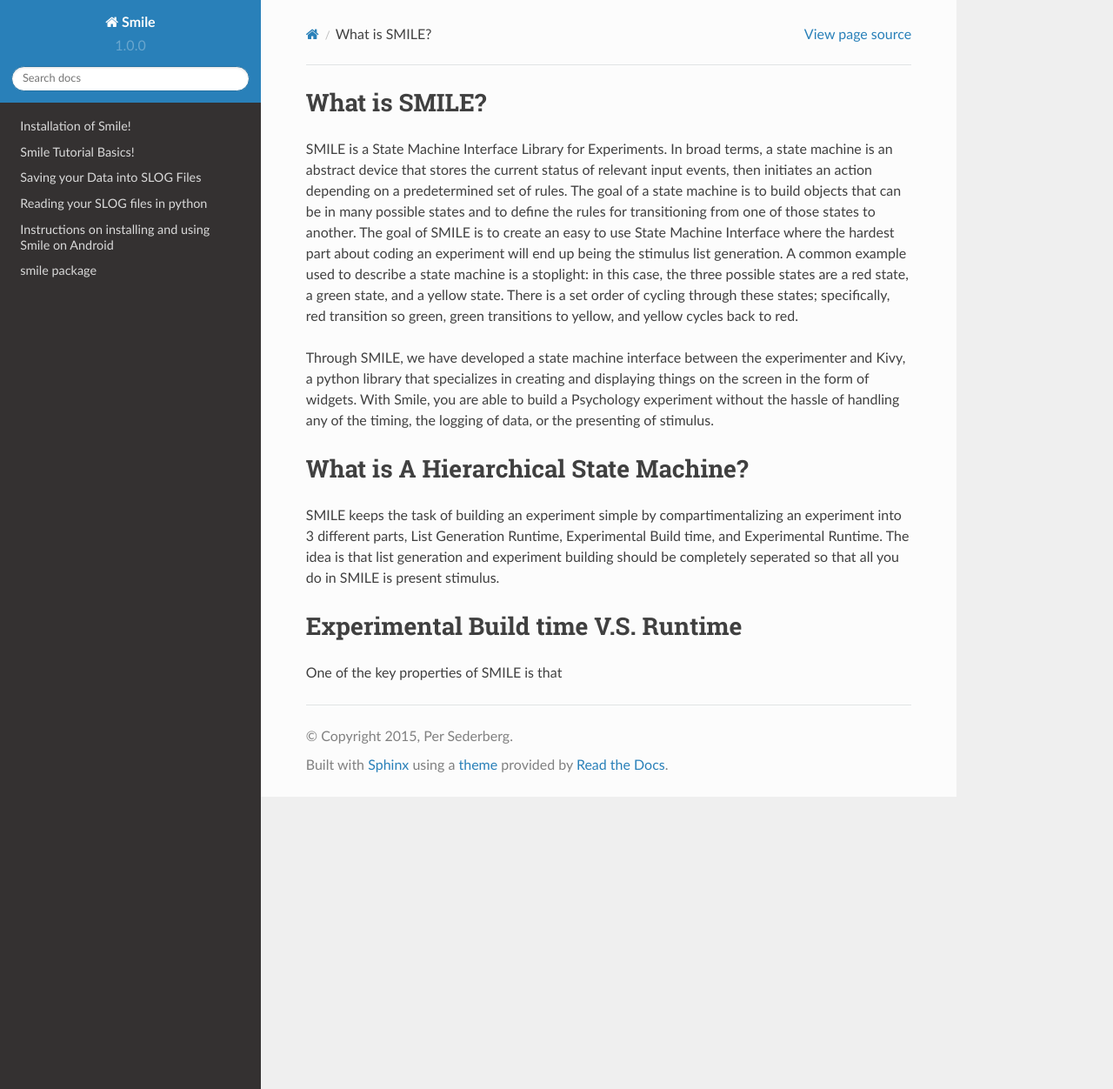
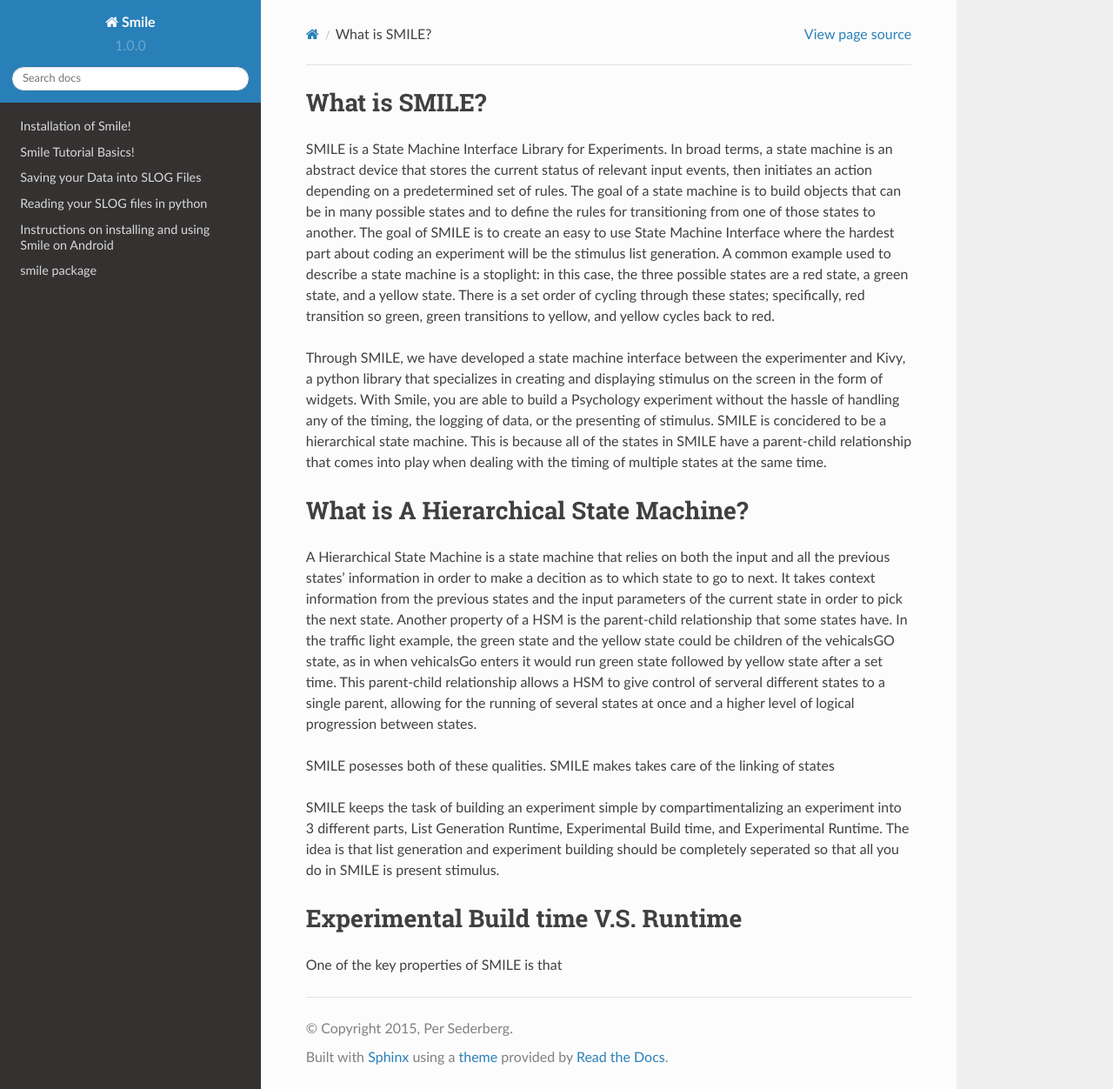
Before and after one commit to compmem/smile, a Sphinx documentation site: the page built from docs/source/how_to_smile.rst, in a window 1280 px wide and 1252 px high. Shown: the whole window at 87% size. Built offline with Sphinx 7.4.7 and the Read the Docs theme 2.0.0, drawn with Linux system fonts in a browser that asks for light colours; pages that are not in the unit, such as notebooks, are missing from menus.

Commit message:
DOC: First draft how_to_smile.rst

```diff
--- a/docs/source/how_to_smile.rst
+++ b/docs/source/how_to_smile.rst
@@ -1,34 +1,52 @@
 What is SMILE?
 --------------
 
-SMILE is a State Machine Interface Library for Experiments. In broad terms, a state machine is an
-abstract device that stores the current status of relevant input events, then initiates an action depending
-on a predetermined set of rules. The goal of a state machine is to build objects that can be in many possible
-states and to define the rules for transitioning from one of those states to another. The goal of SMILE is to
-create an easy to use State Machine Interface where the hardest part about coding an experiment will end up
-being the stimulus list generation. A common example used to describe a state machine is a stoplight: in this
-case, the three possible states are a red state, a green state, and a yellow state. There is a set order of
-cycling through these states; specifically, red transition so green, green transitions to yellow, and yellow
-cycles back to red.
+SMILE is a State Machine Interface Library for Experiments. In broad terms, a
+state machine is an abstract device that stores the current status of relevant
+input events, then initiates an action depending on a predetermined set of
+rules. The goal of a state machine is to build objects that can be in many
+possible states and to define the rules for transitioning from one of those
+states to another. The goal of SMILE is to create an easy to use State Machine
+Interface where the hardest part about coding an experiment will be the
+stimulus list generation. A common example used to describe a state machine is
+a stoplight: in this case, the three possible states are a red state, a green
+state, and a yellow state. There is a set order of cycling through these
+states; specifically, red transition so green, green transitions to yellow, and
+yellow cycles back to red.
 
-Through SMILE, we have developed a state machine interface between the experimenter and Kivy, a python library
-that specializes in creating and displaying things on the screen in the form of widgets. With Smile, you are
-able to build a Psychology experiment without the hassle of handling any of the timing, the logging of data,
-or the presenting of stimulus.
+Through SMILE, we have developed a state machine interface between the
+experimenter and Kivy, a python library that specializes in creating and
+displaying stimulus on the screen in the form of widgets. With Smile, you are
+able to build a Psychology experiment without the hassle of handling any of the
+timing, the logging of data, or the presenting of stimulus. SMILE is concidered
+to be a hierarchical state machine.  This is because all of the states in
+SMILE have a parent-child relationship that comes into play when dealing with
+the timing of multiple states at the same time.
 
 What is A Hierarchical State Machine?
 -------------------------------------
+A Hierarchical State Machine is a state machine that relies on both the input
+and all the previous states' information in order to make a decition as to
+which state to go to next. It takes context information from the previous
+states and the input parameters of the current state in order to pick the next
+state. Another property of a HSM is the parent-child relationship that some
+states have.  In the traffic light example, the green state and the yellow
+state could be children of the vehicalsGO state, as in when vehicalsGo enters
+it would run green state followed by yellow state after a set time. This
+parent-child relationship allows a HSM to give control of serveral different
+states to a single parent, allowing for the running of several states at once
+and a higher level of logical progression between states.
+
+SMILE posesses both of these qualities. SMILE makes takes care of the linking
+of states
 
 
 
-
-
-
-
-SMILE keeps the task of building an experiment simple by compartimentalizing an experiment into 3 different
-parts, List Generation Runtime, Experimental Build time, and Experimental Runtime.  The idea is that list
-generation and experiment building should be completely seperated so that all you do in SMILE is present
-stimulus.
+SMILE keeps the task of building an experiment simple by compartimentalizing an
+experiment into 3 different parts, List Generation Runtime, Experimental Build
+time, and Experimental Runtime.  The idea is that list generation and
+experiment building should be completely seperated so that all you do in SMILE
+is present stimulus.
 
 Experimental Build time V.S. Runtime
 ------------------------------------
```
